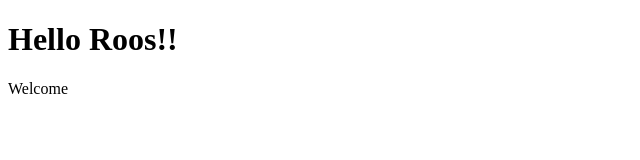
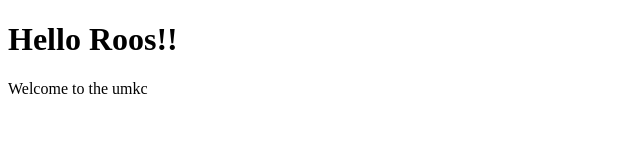
Before and after one commit to DivyaKuchi1806/Web_Introduction, a plain HTML site: page Source Code/index.html in a window 1280 px wide. Shown: the full height of the page, 0-640 px from the left. Drawn offline with Linux system fonts and the light colour scheme.

Commit message:
changes updated

```diff
--- a/Source Code/index.html
+++ b/Source Code/index.html
@@ -6,6 +6,6 @@
     <h1>Hello Roos!!</h1>
 </head>
 <body>
-<p>Welcome</p>
+<p>Welcome to the umkc</p>
 </body>
 </html>
```
